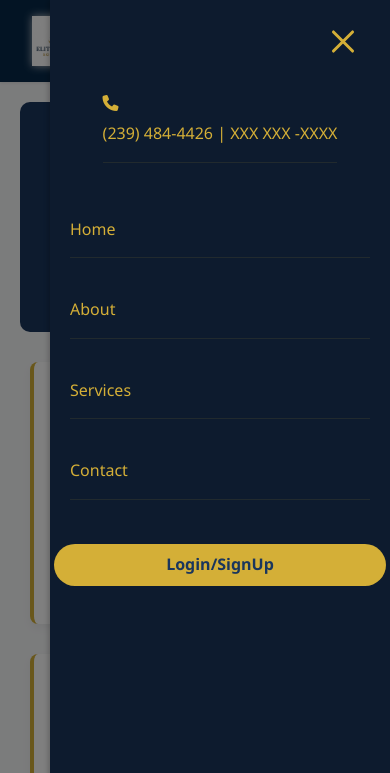
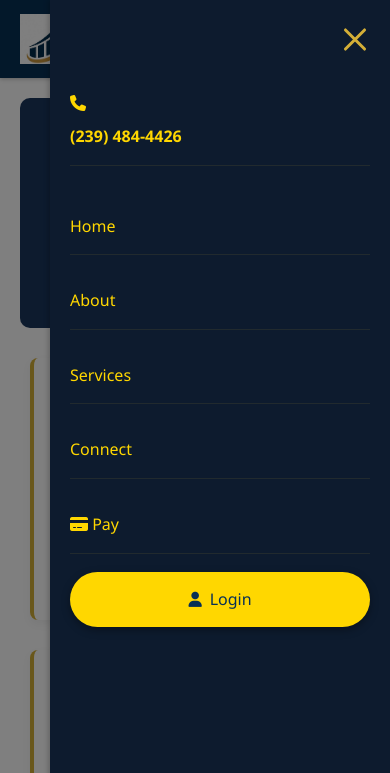
Before and after one commit to PrernaCreditor/EliteCredit, a plain HTML site: page docs/pages/return.html in a window 390 px wide. Both pictures are taken after a click on the button "Toggle Menu". Shown: the top 773 px of the page. Drawn offline with Linux system fonts and the light colour scheme; files that its build step writes are made by us from their sources.

Commit message:
changes done

```diff
--- a/docs/pages/return.html
+++ b/docs/pages/return.html
@@ -12,27 +12,47 @@
 </head>
 <body>
  <!-- Navbar -->
+<link rel="stylesheet" href="styles.css">
+<!-- Navbar -->
 <nav class="navbar">
+  <!-- Left: Logo + Heading -->
   <div class="navbar-left">
-      <img src="../assets/ELITECREDITCOMPLETELOGO.png" alt="Logo" class="navbar-logo">
+    <a href="../index.html" class="logo-button">
+      <img src="../assets/ELITECREDITLOGO.png" alt="Logo" class="navbar-logo" />
+      <div class="navbar-heading">
+        <span class="navbar-title">ELITE CREDIT</span>
+        <span class="navbar-subtitle">SOLUTIONS</span>
       </div>
-    <div class="navbar-links">
-      <div class="navbar-contact">
-        <i class="fas fa-phone phone-icon"></i>
-        <span class="phone-numbers">(239) 484-4426 | XXX XXX -XXXX</span>
+    </a>
   </div>
-      <a href="../index.html">Home</a>
-      <a href="../index.html#about">About</a>
-      <a href="../index.html#services">Services</a>
-      <a href="../index.html#contact">Contact</a>
-      <a href="../login.html" class="connect-btn">Login/SignUp</a>
-    </div>
-    <!-- Hamburger Menu Button -->
+
+  <!-- Hamburger (mobile) -->
   <button class="hamburger-menu" aria-label="Toggle Menu">
     <span></span>
     <span></span>
     <span></span>
   </button>
+
+  <!-- Right: Phone + Links -->
+  <div class="navbar-links">
+    <div class="navbar-contact">
+      <i class="fas fa-phone phone-icon"></i>
+      <span class="phone-numbers">(239) 484-4426</span>
+    </div>
+
+    <a href="../index.html">Home</a>
+    <a href="../pages/about.html">About</a>
+    <a href="../index.html#services">Services</a>
+    <a href="../index.html#contact">Connect</a>
+
+    <a href="../pages/payment.html" >
+      <i class="fas fa-credit-card"></i> Pay
+    </a>
+
+    <a href="../login.html" class="login-btn">
+      <i class="fas fa-user"></i> Login
+    </a>
+  </div>
 </nav>
 
   <!-- Return Policy -->
--- a/docs/styles.css
+++ b/docs/styles.css
@@ -21,106 +21,240 @@ input[type="submit"] {
   }
 
 
+/* ================= NAVBAR ================= */
+
 .navbar {
-  display: flex;
+  position: relative;
+  z-index: 10;
+  display: flex;
+  align-items: center;
   justify-content: space-between;
-  align-items: center;
-  padding: 16px 32px;
-  background: transparent;
-  box-shadow: 0 1px 3px rgba(188, 187, 187, 0.1);
-  position: relative;
-  z-index: 10;
-}
-
-/* Navbar */
+  padding: 18px 60px;
+  background-color: #073055;             /* solid blue bar like screenshot */
+  box-shadow: 0 1px 4px rgba(0,0,0,0.25);
+}
+
+/* blue background layer if you still want ::before */
 .navbar::before {
   content: "";
   position: absolute;
-  top: 0;
-  left: 0;
-  width: 100%;
-  height: 100%;
-  background: rgb(7, 41, 73);
+  inset: 0;
+  background-color: #073055;
   z-index: -1;
-  pointer-events: none;
-}
-
-.navbar-left {
+}
+
+/* Left side */
+.logo-button {
   display: flex;
   align-items: center;
-  gap: 0px;
+  gap: 16px;
+  text-decoration: none;
 }
 
 .navbar-logo {
   height: 70px;
   object-fit: contain;
-   filter: drop-shadow(0 0 4px hsla(0, 7%, 89%, 0.8));
-}
-
+}
+
+.navbar-heading {
+  display: flex;
+  flex-direction: column;
+  line-height: 1.1;
+}
+
+.navbar-title {
+  font-size: 1.8rem;
+  font-weight: 700;
+  letter-spacing: 0.08em;
+  color: #ffd700;                         /* bright gold */
+}
+
+.navbar-subtitle {
+  font-size: 1rem;
+  font-weight: 600;
+  letter-spacing: 0.15em;
+  color: #ffffff;
+}
+
+/* Right side */
+.navbar-links {
+  display: flex;
+  align-items: center;
+  gap: 28px;
+}
+
+/* phone in the middle */
 .navbar-contact {
   display: flex;
-  padding-left: 10px;
   align-items: center;
-  gap: 5px;
+  gap: 8px;
+  margin-right: 12px;
 }
 
 .phone-icon {
-  color: #d4af37;
-  font-size: 14px;
-}
-.fax-icon {
-  color: gold;
-  font-size: 14px;
+  color: #ffd700;
+  font-size: 0.95rem;
 }
 
 .phone-numbers {
-  color: gold;
-  font-size: 14px;
-}
-.fax-numbers {
-  color: gold;
-  font-size: 14px;
-}
-.navbar-links {
-  display: flex;
-  align-items: center;
-  gap: 24px;
-}
-
+  color: #ffd700;
+  font-size: 0.95rem;
+  font-weight: 600;
+}
+
+/* regular links */
 .navbar-links a {
+  position: relative;
   text-decoration: none;
-  color: gold;
   font-weight: 500;
-  position: relative;
+  font-size: 1rem;
+  color: #ffd700;
 }
 
 .navbar-links a::after {
-  content: '';
+  content: "";
   position: absolute;
   left: 0;
-  bottom: -5px;
+  bottom: -6px;
   width: 0;
   height: 2px;
-  background-color: #d4af37;
-  transition: width 0.3s ease-in-out;
+  background-color: #ffd700;
+  transition: width 0.25s ease;
 }
 
 .navbar-links a:hover::after {
   width: 100%;
 }
 
-.navbar-links a:hover {
-  color: #e4bb21; /* Slightly darker gold on hover */
-}
-
-.connect-btn {
-  color: #082146 !important;
-  background-color: #d4af37 !important;
-  padding: 8px 16px !important;
-  border-radius: 9999px !important;
-  font-weight: bold !important;
-  text-align: center  !important;
-  display: inline-block !important;
+/* Pills on the right */
+.payment-btn,
+.login-btn {
+  display: inline-flex;
+  align-items: center;
+  gap: 8px;
+  padding: 8px 18px;
+  border-radius: 999px;
+  font-weight: 700;
+  font-size: 0.95rem;
+  text-decoration: none;
+  box-shadow: 0 3px 8px rgba(0,0,0,0.35);
+  transition: transform 0.2s ease, box-shadow 0.2s ease, background-color 0.2s ease;
+}
+
+/* Pay: pill style, card icon */
+.payment-btn {
+  background-color: #ffd700;
+  color: #073055;
+}
+
+/* Login button: yellow background + blue text */
+.login-btn {
+  background-color: #ffd700;
+  color: #073055 !important;   /* 🔵 force text to blue */
+}
+
+/* Icons */
+.payment-btn i,
+.login-btn i {
+  font-size: 0.95rem;
+  color: #073055 !important;   /* 🔵 icon also blue */
+}
+
+/* Hover effect */
+.payment-btn:hover,
+.login-btn:hover {
+  transform: translateY(-1px);
+  box-shadow: 0 5px 12px rgba(0,0,0,0.45);
+  background-color: #f1c40f;
+}
+
+
+/* ============ MOBILE (keeps your hamburger behavior) ============ */
+
+.hamburger-menu {
+  display: none;
+  flex-direction: column;
+  justify-content: space-between;
+  width: 30px;
+  height: 21px;
+  background: transparent;
+  border: none;
+  cursor: pointer;
+  padding: 0;
+  z-index: 1000;
+}
+
+.hamburger-menu span {
+  width: 100%;
+  height: 3px;
+  background-color: #ffd700;
+  border-radius: 3px;
+  transition: all 0.3s ease;
+}
+
+@media (max-width: 768px) {
+  .navbar {
+    padding: 14px 20px;
+  }
+
+  .hamburger-menu {
+    display: flex;
+  }
+
+  .navbar-links {
+    position: fixed;
+    top: 0;
+    right: -100%;
+    width: 80%;
+    max-width: 300px;
+    height: 100vh;
+    background-color: #073055;
+    flex-direction: column;
+    align-items: flex-start;
+    padding: 80px 24px 24px;
+    gap: 18px;
+    transition: right 0.3s ease;
+    box-shadow: -2px 0 6px rgba(0,0,0,0.4);
+    z-index: 999;
+  }
+
+  .navbar-links.active {
+    right: 0;
+  }
+
+  .navbar-links a {
+    width: 100%;
+    padding-bottom: 10px;
+  }
+
+  .navbar-links a::after {
+    bottom: 0;
+  }
+
+  .navbar-contact {
+    margin-bottom: 10px;
+    border-bottom: 1px solid rgba(255,255,255,0.15);
+    padding-bottom: 12px;
+    width: 100%;
+  }
+
+  .payment-btn,
+  .login-btn {
+    width: 100%;
+    justify-content: center;
+
+  }
+
+  /* hamburger cross animation */
+  .hamburger-menu.active span:nth-child(1) {
+    transform: translateY(9px) rotate(45deg);
+  }
+  .hamburger-menu.active span:nth-child(2) {
+    opacity: 0;
+  }
+  .hamburger-menu.active span:nth-child(3) {
+    transform: translateY(-9px) rotate(-45deg);
+  }
 }
 
 .hero-section {
@@ -1212,7 +1346,7 @@ input[type="submit"] {
 /* Contact Section Base Styles */
 .contact-section {
   padding: 80px 5%;
-  background-image:url('assets/creditimage.jpg');
+   background: linear-gradient(135deg, #fffdf6 0%, #f7efe0 45%, #fdf9f1 100%);
 }
 
 /* Layout Container */
```
Also changed, not shown: docs/index.html (+19 -15 lines), docs/pages/about.html (+31 -15 lines), docs/pages/privacyPolicy.html (+31 -15 lines), docs/pages/terms.html (+23 -8 lines). Lines whose indentation alone changed are shown as unchanged.
